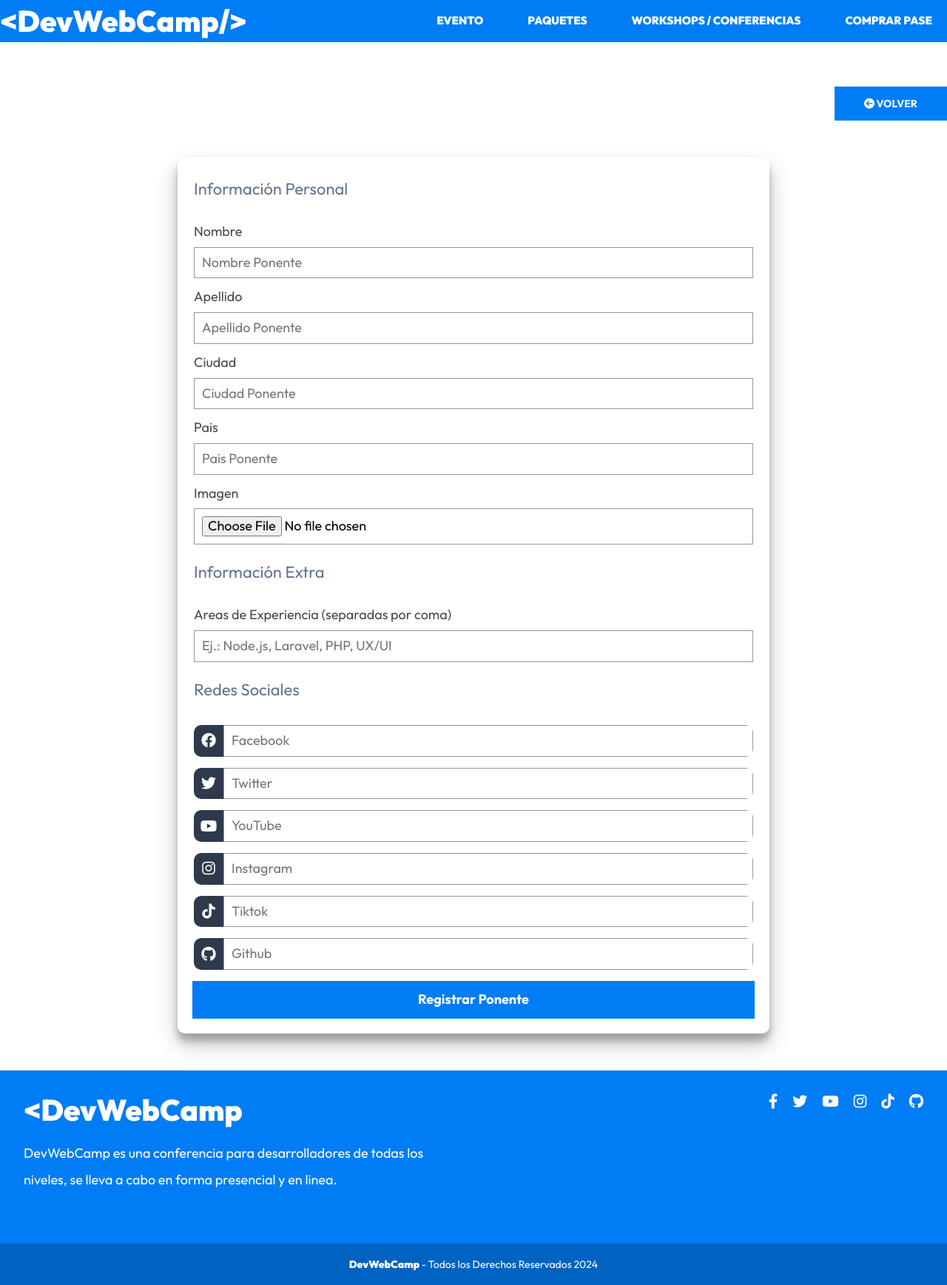
After one commit to danieltealdi/DevWebCamp, a PHP site: template views/admin/ponentes/crear.php in a window 1280 px wide. The commit adds this page. Shown: the part 604-2341 px from the top of the page at 74% size. Run offline with PHP 8.4, Linux system fonts and the light colour scheme; the template is opened without the code that fills it, so the values that code supplies are empty; some libraries are stand-ins or nearby versions.

Commit message:
Hasta 702

```diff
--- a/public/index.php
+++ b/public/index.php
@@ -38,6 +38,7 @@ $router->get('/confirmar-cuenta', [AuthController::class, 'confirmar']);
 //Area de administrador
 $router->get('/admin/dashboard', [DashboardController::class, 'index']);
 $router->get('/admin/ponentes', [PonentesController::class, 'index']);
+$router->get('/admin/ponentes/crear', [PonentesController::class, 'crear']);
 $router->get('/admin/eventos', [EventosController::class, 'index']);
 $router->get('/admin/registrados', [RegistradosController::class, 'index']);
 $router->get('/admin/regalos', [RegalosController::class, 'index']);
--- a/src/scss/admin/_dashboard.scss
+++ b/src/scss/admin/_dashboard.scss
@@ -29,8 +29,6 @@
         @include m.texto-fluido(2rem, 3rem);
     }
 
-    &__nav {}
-
     &__form {
         display: flex;
         justify-content: center;
@@ -42,13 +40,14 @@
 
     &__grid {
         display: flex;
-        flex:1;
+        flex: 1;
     }
-    &__menu{
+
+    &__menu {
         display: flex;
         flex-direction: column;
         padding: 1rem;
-        gap:1rem;
+        gap: 1rem;
     }
 
     &__sidebar {
@@ -60,12 +59,14 @@
     &__contenido {
         padding: 1rem 1rem 3rem 1rem;
         width: 100%;
+
         @include m.tablet {
             padding: 1rem 5rem 3rem 5rem;
         }
     }
-    &__enlace{
-        color: lighten(v.$gris-oscuro,40);
+
+    &__enlace {
+        color: lighten(v.$gris-oscuro, 40);
         display: flex;
         flex-direction: column;
         align-items: center;
@@ -73,19 +74,52 @@
         transition: 300ms background-color ease-in-out, 300ms color ease, 300ms border-radius ease;
 
         &:hover,
-        &--actual{
+        &--actual {
             background-color: lighten(v.$gris-oscuro, 20%);
             color: v.$blanco;
             border-radius: .5rem;
         }
     }
-    &__icono{
+
+    &__icono {
         font-size: 2rem;
     }
-    &__menu-texto{
+
+    &__menu-texto {
         font-size: 1.1rem;
         margin-top: 5rem;
         font-weight: v.$bold;
         text-transform: uppercase;
     }
+
+    &__boton {
+        @include m.boton(v.$azul, v.$blanco);
+        text-transform: uppercase;
+        font-size: 1.4rem;
+
+        @include m.tablet {
+            width: auto;
+        }
+    }
+
+    &__contenedor-boton {
+        @include m.tablet {
+            display: flex;
+            justify-content: flex-end;
+            margin-bottom: 5rem;
+        }
+
+    }
+    &__contenedor{
+        @include m.shadow;
+        padding: 2rem;
+        background-color: v.$blanco;
+        border-radius: 1rem;
+
+    }
+    &__formulario{
+        @extend .dashboard__contenedor;
+        @include m.contenedor-m;
+
+    }
 }
--- a/src/scss/base/_mixins.scss
+++ b/src/scss/base/_mixins.scss
@@ -52,6 +52,11 @@
 
 @mixin contenedor {
     width: min(95%, 140rem);
+    margin: 0 auto;
+}
+
+@mixin contenedor-m {
+    width: min(95%, 80rem);
     margin: 0 auto;
 }
 
@@ -152,3 +157,6 @@
         color: v.$azul;
     }
 }
+@mixin shadow{
+    box-shadow: rgba(0, 0, 0, 0.25) 0px 14px 28px, rgba(0, 0, 0, 0.22) 0px 10px 10px;
+}
--- a/src/scss/ui/formulario/_formulario.scss
+++ b/src/scss/ui/formulario/_formulario.scss
@@ -4,6 +4,17 @@
 .formulario{
     display: flex;
     flex-direction: column;
+    &__legend{
+
+        font-size: 2.2rem;
+        color: v.$gris;
+        margin-bottom: 2rem;
+    }
+    &__fieldset{
+        border: none;
+        padding: 0;
+        margin-top: 1rem;
+    }
     &__campo{
         display: flex;
         flex-direction: column;
@@ -20,11 +31,41 @@
         @include m.boton(v.$azul, v.$blanco);
         width: auto;
         align-self: flex-start;
+        &--registrar {
+            width: 100%;
+        }
+
     }
     &__input{
         padding: 1rem;
         border: 1px solid darken(v.$gris-claro, 20%);
         border-radius: .5rem
+        &--file{
+            border: none;
+        }
+        &--sociales{
+            @extend .formulario__input;
+            flex: 1;
+            border-top-left-radius: 0;
+            border-bottom-left-radius: 0;
+        }
+    }
+    &__contenedor-icono{
+        display: flex;
+        border-radius: 1rem;
 
+        overflow: hidden;
+    }
+    &__icono{
+        background-color: v.$gris-oscuro;
+        width: 4rem;
+        display: flex;
+        justify-content: center;
+        align-items: center;
+        color: v.$blanco;
+        font-size: 2rem;
+        color: v.$blanco;
+        border-top-left-radius: .5rem;
+        border-bottom-left-radius: .5rem;
     }
 }
--- /dev/null
+++ b/views/admin/ponentes/crear.php
@@ -0,0 +1,16 @@
+
+<h2 class="dashboard__heading"><?php echo $titulo; ?></h2>
+<div class="dashboard__contenedor-boton">
+    <a href="/admin/ponentes" class="dashboard__boton">
+    <i class="fa-solid fa-circle-arrow-left"></i>
+    Volver</a>
+</div>
+<?php
+        include_once __DIR__ . '/../../templates/alertas.php';
+    ?>
+<div class="dashboard__formulario">
+    <form class="formulario" method="POST" action="/admin/ponentes/crear" enctype="multipart/form-data">
+        <?php include_once __DIR__ . '/formulario.php'; ?>
+        <input type="submit" class="formulario__submit formulario__submit--registrar" value="Registrar Ponente">
+    </form>
+</div>
--- /dev/null
+++ b/views/admin/ponentes/formulario.php
@@ -0,0 +1,159 @@
+<fieldset class="formulario__fieldset">
+    <legend class="formulario__legend">Información Personal</legend>
+    <div class="formulario__campo">
+        <label class="formulario__label" for="nombre">Nombre</label>
+        <input
+        class="formulario__input"
+        type="text"
+        placeholder="Nombre Ponente"
+        id="nombre"
+        name="nombre"
+        value="<?php echo $ponente->nombre ?? ''; ?>">
+    </div>
+    <div class="formulario__campo">
+        <label class="formulario__label" for="apellido">Apellido</label>
+        <input
+        class="formulario__input"
+        type="text"
+        placeholder="Apellido Ponente"
+        id="apellido"
+        name="apellido"
+        value="<?php echo $ponente->apellido ?? ''; ?>">
+    </div>
+    <div class="formulario__campo">
+        <label class="formulario__label" for="ciudad">Ciudad</label>
+        <input
+        class="formulario__input"
+        type="text"
+        placeholder="Ciudad Ponente"
+        id="ciudad"
+        name="ciudad"
+        value="<?php echo $ponente->ciudad ?? ''; ?>">
+    </div>
+    <div class="formulario__campo">
+        <label class="formulario__label" for="pais">Pais</label>
+        <input
+        class="formulario__input"
+        type="text"
+        placeholder="Pais Ponente"
+        id="pais"
+        name="pais"
+        value="<?php echo $ponente->pais ?? ''; ?>">
+    </div>
+    <div class="formulario__campo">
+        <label class="formulario__label" for="imagen">Imagen</label>
+        <input
+        class="formulario__input formulario__input--file"
+        type="file"
+        id="imagen"
+        name="imagen">
+    </div>
+
+</fieldset>
+<fieldset class="formulario__fieldset">
+    <legend class="formulario__legend">Información Extra</legend>
+    <div class="formulario__campo">
+        <label class="formulario__label" for="tags_input">Areas de Experiencia (separadas por coma) </label>
+        <input
+        class="formulario__input"
+        type="text"
+        placeholder="Ej.: Node.js, Laravel, PHP, UX/UI"
+        id="tags_input"
+        name="tags_input">
+    </div>
+    <div id="tags" class="formulario__listado">
+        <input type="hidden" name="tags" value="<?php echo $ponente->tags ?? ''; ?>">
+
+    </div>
+</fieldset>
+<fieldset class="formulario__fieldset">
+    <legend class="formulario__legend">Redes Sociales</legend>
+    <div class="formulario__campo">
+        <div class="formulario__contenedor-icono">
+        <div class="formulario__icono">
+            <i class="fa-brands fa-facebook"></i></i>
+        </div>
+                <input
+                class="formulario__input--sociales"
+                type="text"
+                name="redes[facebook]"
+                placeholder="Facebook"
+                value="<?php echo $ponente->facebook ?? ''; ?>">
+        </div>
+
+    </div>
+
+    <div class="formulario__campo">
+        <div class="formulario__contenedor-icono">
+        <div class="formulario__icono">
+            <i class="fa-brands fa-twitter"></i></i>
+        </div>
+                <input
+                class="formulario__input--sociales"
+                type="text"
+                name="redes[twitter]"
+                placeholder="Twitter"
+                value="<?php echo $ponente->twitter ?? ''; ?>">
+        </div>
+
+    </div>
+    <div class="formulario__campo">
+        <div class="formulario__contenedor-icono">
+        <div class="formulario__icono">
+            <i class="fa-brands fa-youtube"></i></i>
+        </div>
+                <input
+                class="formulario__input--sociales"
+                type="text"
+                name="redes[youtube]"
+                placeholder="YouTube"
+                value="<?php echo $ponente->youtube ?? ''; ?>">
+        </div>
+
+    </div>
+    <div class="formulario__campo">
+        <div class="formulario__contenedor-icono">
+        <div class="formulario__icono">
+            <i class="fa-brands fa-instagram"></i></i>
+        </div>
+                <input
+                class="formulario__input--sociales"
+                type="text"
+                name="redes[instagram]"
+                placeholder="Instagram"
+                value="<?php echo $ponente->instagram ?? ''; ?>">
+        </div>
+
+    </div>
+    <div class="formulario__campo">
+        <div class="formulario__contenedor-icono">
+        <div class="formulario__icono">
+            <i class="fa-brands fa-tiktok"></i></i>
+        </div>
+                <input
+                class="formulario__input--sociales"
+                type="text"
+                name="redes[tiktok]"
+                placeholder="Tiktok"
+                value="<?php echo $ponente->tiktok ?? ''; ?>">
+        </div>
+
+    </div>
+    <div class="formulario__campo">
+        <div class="formulario__contenedor-icono">
+        <div class="formulario__icono">
+            <i class="fa-brands fa-github"></i></i>
+        </div>
+                <input
+                class="formulario__input--sociales"
+                type="text"
+                name="redes[github]"
+                placeholder="Github"
+                value="<?php echo $ponente->github ?? ''; ?>">
+        </div>
+
+    </div>
+
+
+
+</fieldset>
--- a/views/admin/ponentes/index.php
+++ b/views/admin/ponentes/index.php
@@ -1,2 +1,7 @@
 
 <h2 class="dashboard__heading"><?php echo $titulo; ?></h2>
+<div class="dashboard__contenedor-boton">
+    <a href="/admin/ponentes/crear" class="dashboard__boton">
+    <i class="fa-solid fa-circle-plus"></i>
+    Registrar Ponente</a>
+</div>
```
Also changed, not shown: controllers/PonentesController.php (+9 -1 lines), public/build/css/app.css, 1 other file.
